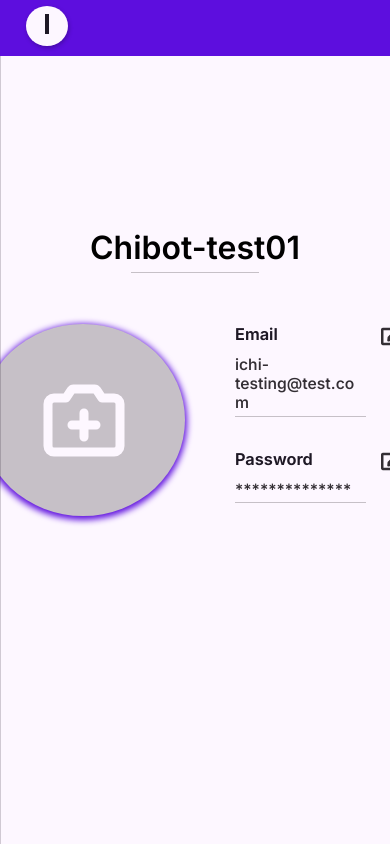
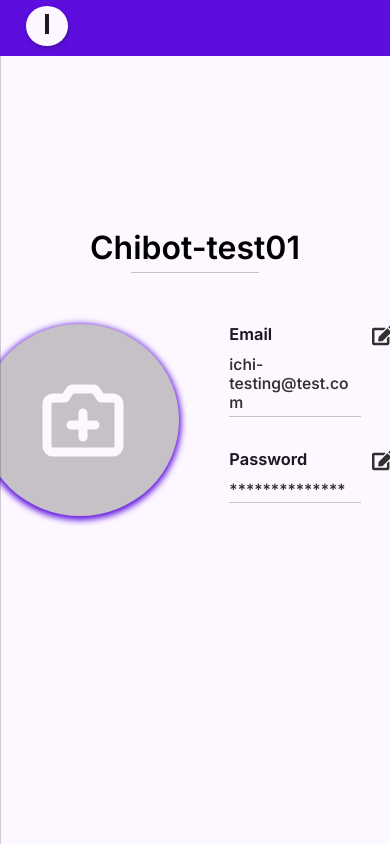
Before and after one commit to ichimaru001/chibot-react-app, a React (Vite) app: page /avatar in a window 390 px wide. Shown: the top 844 px of the page. Built offline with nearby package versions, Linux system fonts and the light colour scheme.

Commit message:
added support for mobile (768px width) using @media screen

```diff
--- a/src/App.css
+++ b/src/App.css
@@ -519,7 +519,7 @@ main {
 }
 .subinfo-main-div-avatar {
   display: grid;
-  grid-template-columns: 4fr 1fr;
+  grid-template-columns: 3fr 1fr;
 }
 .subinfo-icon-avatar {
   width: 1.4rem;
@@ -724,9 +724,8 @@ main {
 }
 .signout-popup-chat {
   position: absolute;
-  margin-right: 1rem;
   display: flex;
-  margin-top: 18rem;
+  margin-top: 19rem;
   /* grid-template-rows: 1fr 1fr; */
   flex-direction: column;
   row-gap: 3rem;
@@ -1092,7 +1091,74 @@ main {
 }
 
 /* responsive screen */
-@media screen and (max-width: 480px) {
+@media screen and (max-width: 768px) {
+  /* START avatar */
+  .main-div-avatar {
+    margin-top: 10rem;
+    width: 34rem;
+    height: 36rem;
+    display: grid;
+    grid-template-rows: 0.6fr 3fr;
+  }
+  .username-main-div-avatar {
+    display: flex;
+    flex-direction: column;
+    row-gap: 0.3rem;
+  }
+  .username-main-avatar {
+    font-size: 2.1rem;
+    height: auto;
+  }
+  .username-input-main-avatar {
+    display: block;
+    font-size: 2.1rem;
+    height: auto;
+  }
+
+  .username-main-underline-avatar {
+    height: 0.08rem;
+    width: 8.5rem;
+  }
+  .info-main-div-avatar {
+    display: flex;
+    flex-direction: row;
+    /* grid-template-columns: 1fr 1fr; */
+    column-gap: 3rem;
+  }
+  .img-main-div-avatar {
+    width: 14rem;
+    height: 13rem;
+    margin-left: 0.5rem;
+  }
+  .img-main-icon-avatar {
+    width: 6rem;
+    height: 6rem;
+    top: 27%;
+    left: 29%;
+  }
+  .subinfo-important-div-avatar {
+    display: flex;
+    flex-direction: column;
+    row-gap: 2rem;
+    /* grid-template-rows: 0.5fr 1fr; */
+  }
+  .subinfo-input-avatar {
+    display: block;
+    color: var(--complement-100);
+    width: 11rem;
+  }
+  .subinfo-pw-main-div-avatar {
+    display: flex;
+    flex-direction: column;
+    row-gap: 1.8rem;
+    /* grid-template-rows: 0.5fr 0.7fr; */
+  }
+  .save-changes-div-avatar {
+    margin-top: 1.4rem;
+  }
+  /* END avatar */
+}
+@media screen and (max-width: 500px) {
   /* START avatar */
   .main-div-avatar {
     margin-top: 10rem;
--- a/src/assets/Pages/Avatar.jsx
+++ b/src/assets/Pages/Avatar.jsx
@@ -29,7 +29,7 @@ const Avatar = () => {
   // if window width < 900, detects user on mobile
   const changeUserMobileState = () => {
     changeWindowWidth(window.innerWidth)
-    if (windowWidth < 900) {
+    if (windowWidth < 1100) {
       setIfUserOnMobile(true)
     } else {
       setIfUserOnMobile(false)
```
